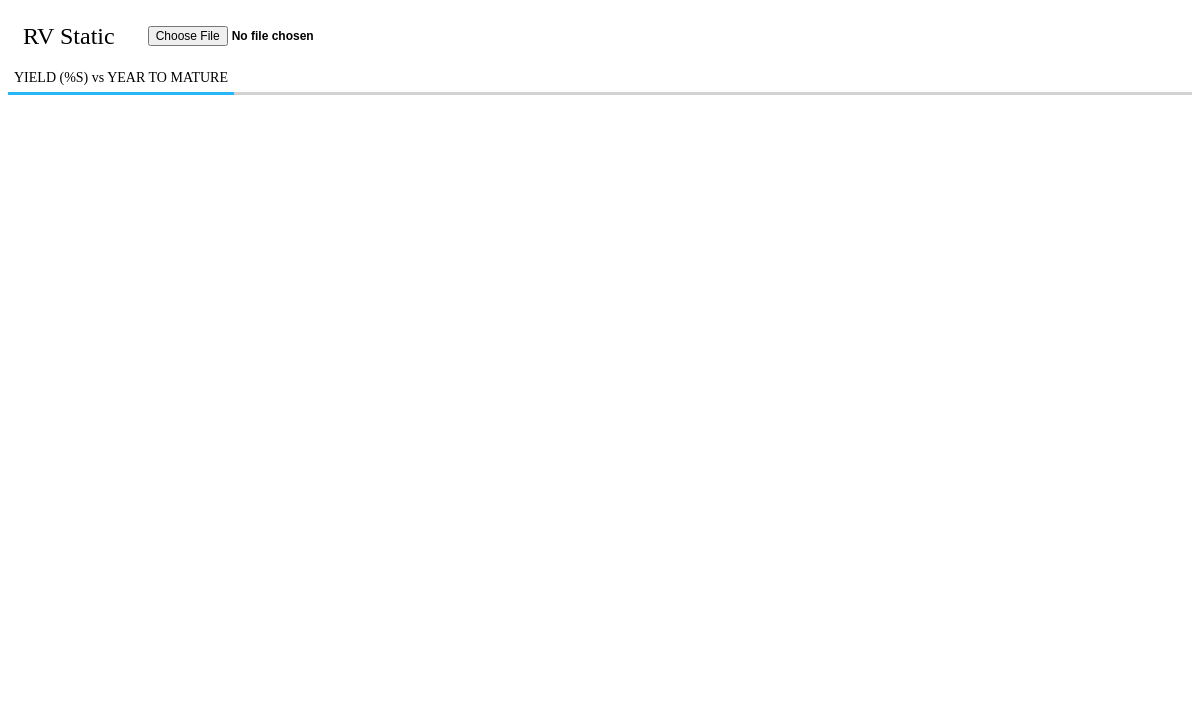
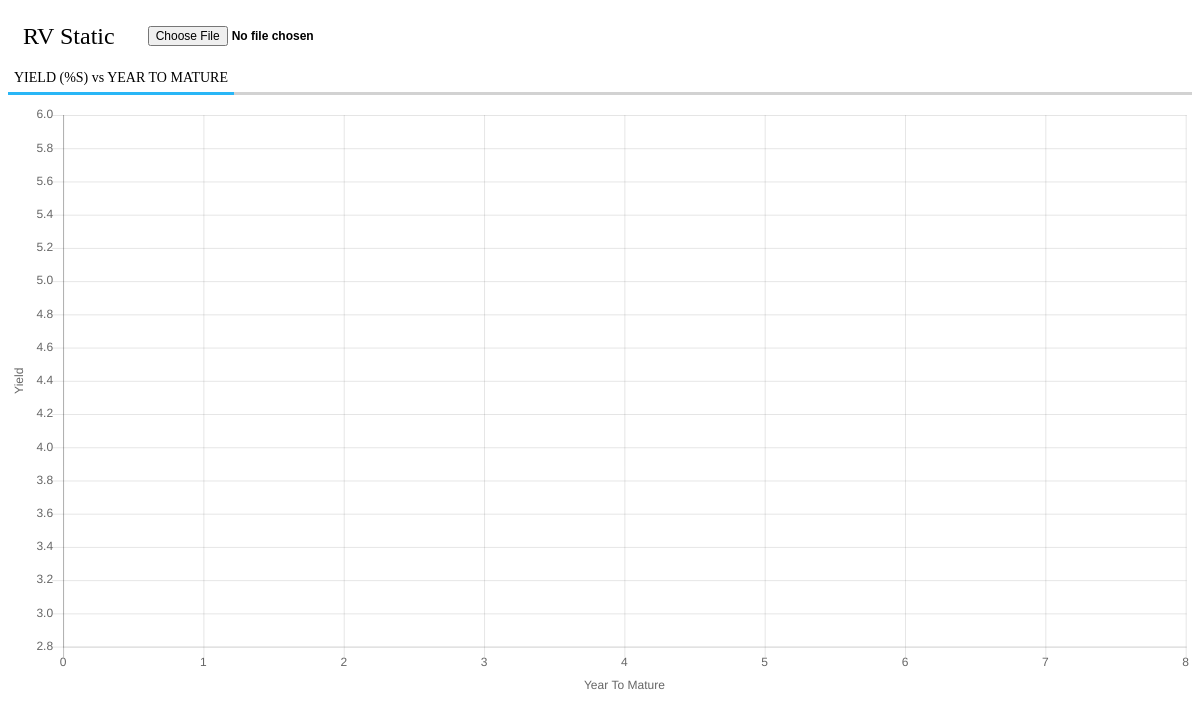
Before and after one commit to CamManhHoang/chart-from-excel, an Electron app: page index.html in a window 1200 px wide. Drawn offline with nearby package versions, Linux system fonts and the light colour scheme.

Commit message:
n commit

```diff
--- a/index.html
+++ b/index.html
@@ -25,5 +25,45 @@
 <script src="https://code.jquery.com/jquery-3.3.1.js"></script>
 <script src="./Chart.js"></script>
 <script src="./index.js"></script>
+<script>
+  let ctx = document.getElementById('my-chart');
+  let bubbleData = {
+    labels: [],
+    datasets: [],
+  };
+  let options = {
+    scales: {
+      yAxes: [
+        {
+          scaleLabel: {
+            display: true,
+            labelString: 'Yield',
+          },
+          ticks: {
+            max: 6,
+            min: 2.8,
+            stepSize: 0.2,
+          },
+        }],
+      xAxes: [
+        {
+          scaleLabel: {
+            display: true,
+            labelString: 'Year To Mature',
+          },
+          ticks: {
+            max: 8,
+            min: 0,
+            stepSize: 1,
+          },
+        }],
+    }
+  };
+  new Chart(ctx, {
+    type: 'bubble',
+    data: bubbleData,
+    options: options,
+  });
+</script>
 </body>
 </html>
--- a/index.js
+++ b/index.js
@@ -49,6 +49,10 @@ function handleFile(e) {
       scales: {
         yAxes: [
           {
+            scaleLabel: {
+              display: true,
+              labelString: 'Yield',
+            },
             ticks: {
               max: 6,
               min: 2.8,
@@ -57,6 +61,10 @@ function handleFile(e) {
           }],
         xAxes: [
           {
+            scaleLabel: {
+              display: true,
+              labelString: 'Year To Mature',
+            },
             ticks: {
               max: 8,
               min: 0,
@@ -74,7 +82,7 @@ function handleFile(e) {
         },
       },
     };
-    let myChart = new Chart(ctx, {
+    new Chart(ctx, {
       type: 'bubble',
       data: bubbleData,
       options: options,
```
Also changed, not shown: package.json (+4 -4 lines).
